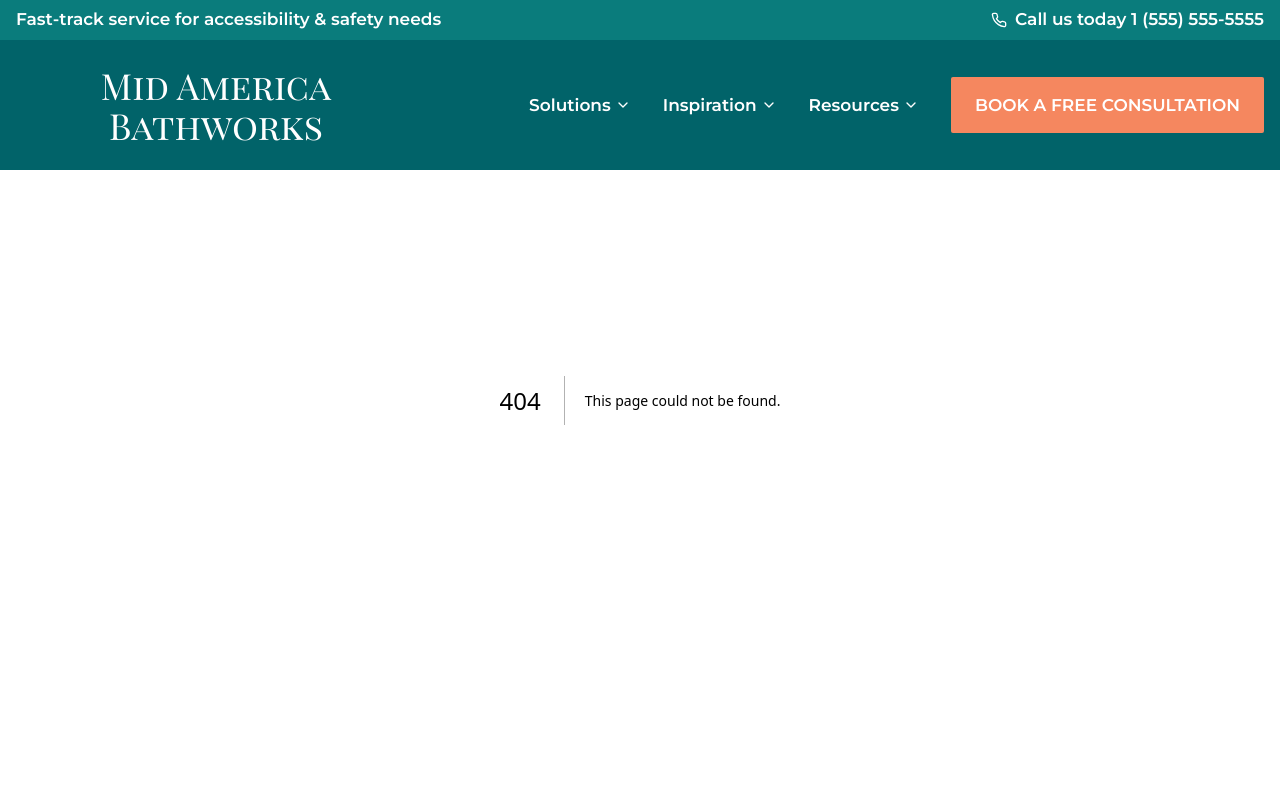
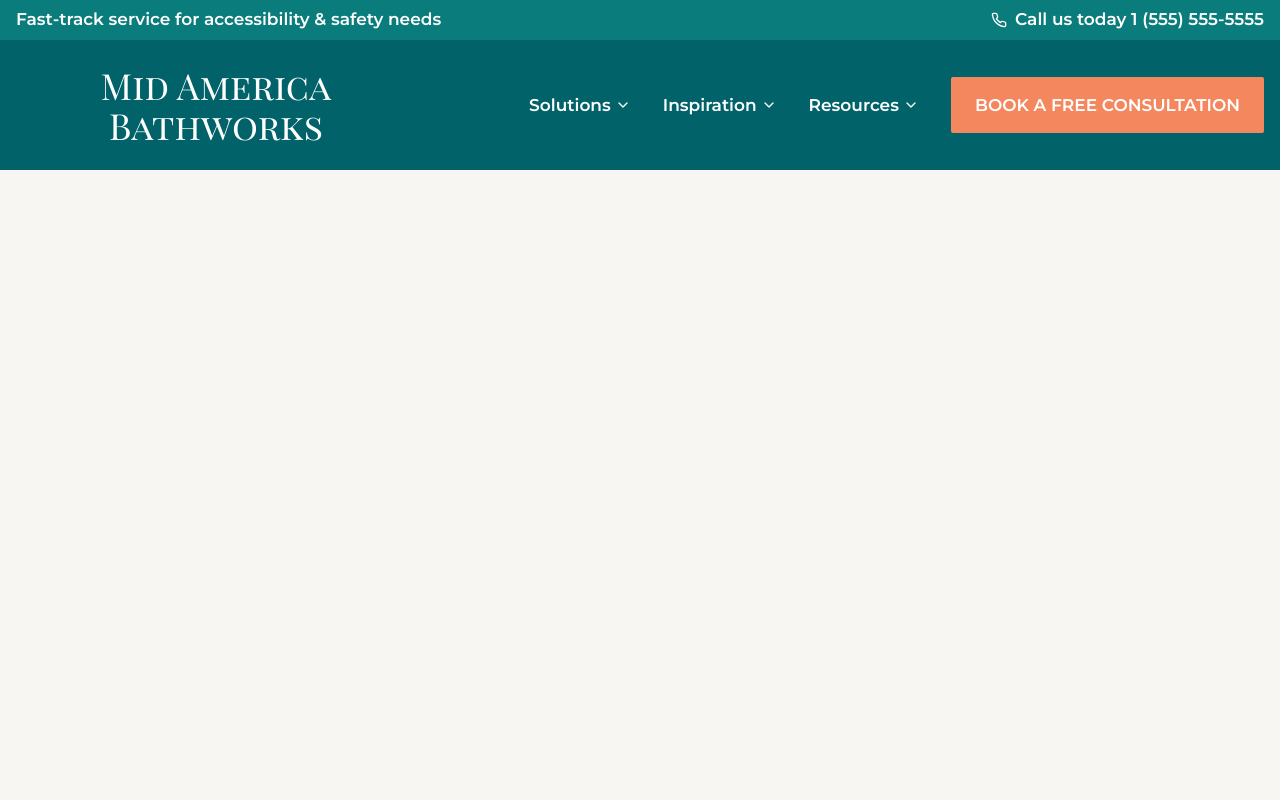
Before and after one commit to rjpruitt/mabV3, a Next.js app: page /consultation in a window 1280 px wide. Before the commit this address had no page. Shown: the top 800 px of the page. Built offline with nearby package versions, Linux system fonts and the light colour scheme.

Commit message:
feat: Add new consultation flow components

```diff
--- /dev/null
+++ b/src/app/consultation/page.tsx
@@ -0,0 +1,17 @@
+'use client'
+
+import { useState } from 'react'
+import { useRouter } from 'next/navigation'
+
+export default function ConsultationPage() {
+  const router = useRouter()
+
+  return (
+    <div className="min-h-screen bg-[#F8F6F3] py-16">
+      <div className="container mx-auto px-4">
+        <h1>Consultation Form</h1>
+        {/* Form content */}
+      </div>
+    </div>
+  )
+}
--- /dev/null
+++ b/src/components/shared/global-success-message.tsx
@@ -0,0 +1,34 @@
+'use client'
+
+import React from 'react'
+import { CheckCircle } from 'lucide-react'
+
+interface GlobalSuccessMessageProps {
+  title?: string
+  message?: string
+  onClose: () => void
+}
+
+export function GlobalSuccessMessage({ title = "Success!", message = "Your request has been submitted successfully.", onClose }: GlobalSuccessMessageProps) {
+  return (
+    <div className="fixed inset-0 bg-black/50 z-[60] flex items-center justify-center p-4">
+      <div className="bg-white rounded-sm max-w-md w-full p-8 text-center">
+        <div className="mb-4 flex justify-center">
+          <CheckCircle className="w-16 h-16 text-accent" />
+        </div>
+        <h3 className="text-2xl font-semibold text-[#2F2F2F] mb-4">
+          {title}
+        </h3>
+        <p className="text-gray-600 mb-8">
+          {message}
+        </p>
+        <button
+          onClick={onClose}
+          className="bg-accent text-white px-6 py-3 rounded-sm hover:bg-accent/90 transition-colors"
+        >
+          Close
+        </button>
+      </div>
+    </div>
+  )
+}
```
